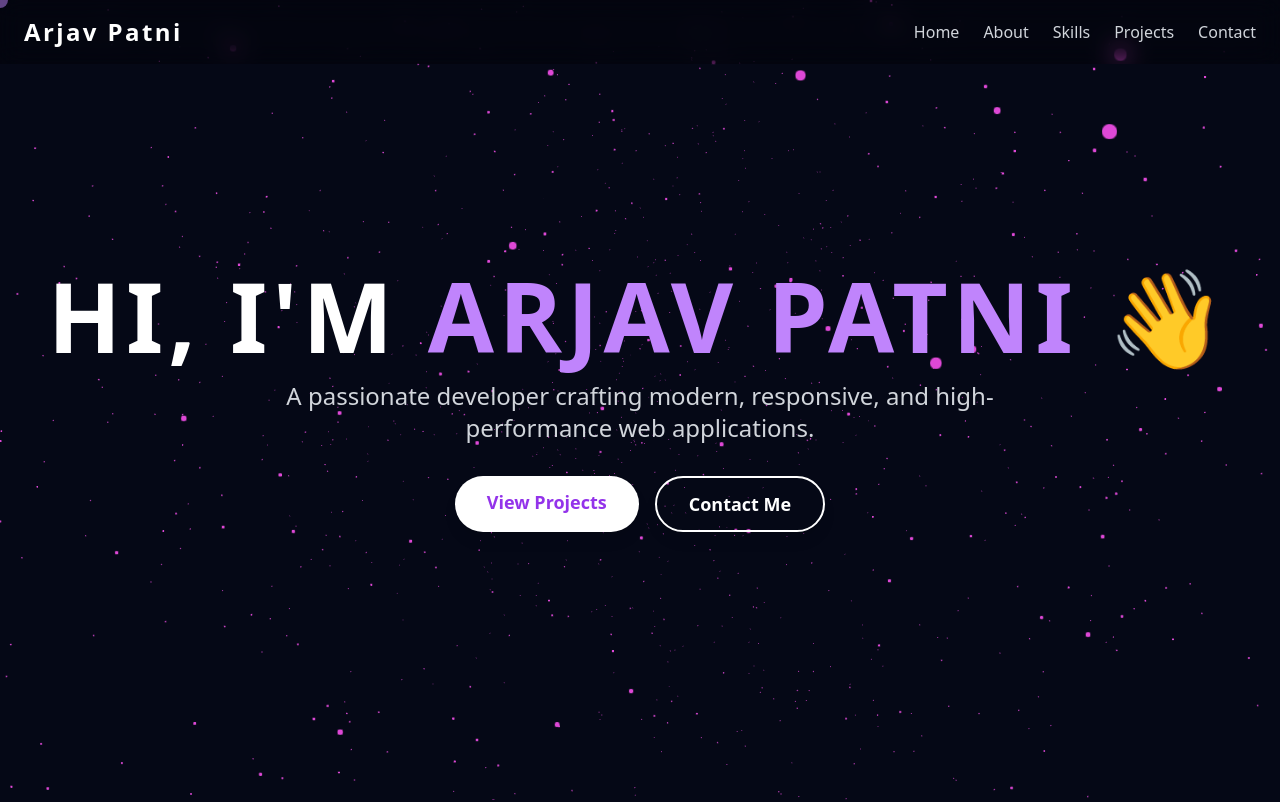
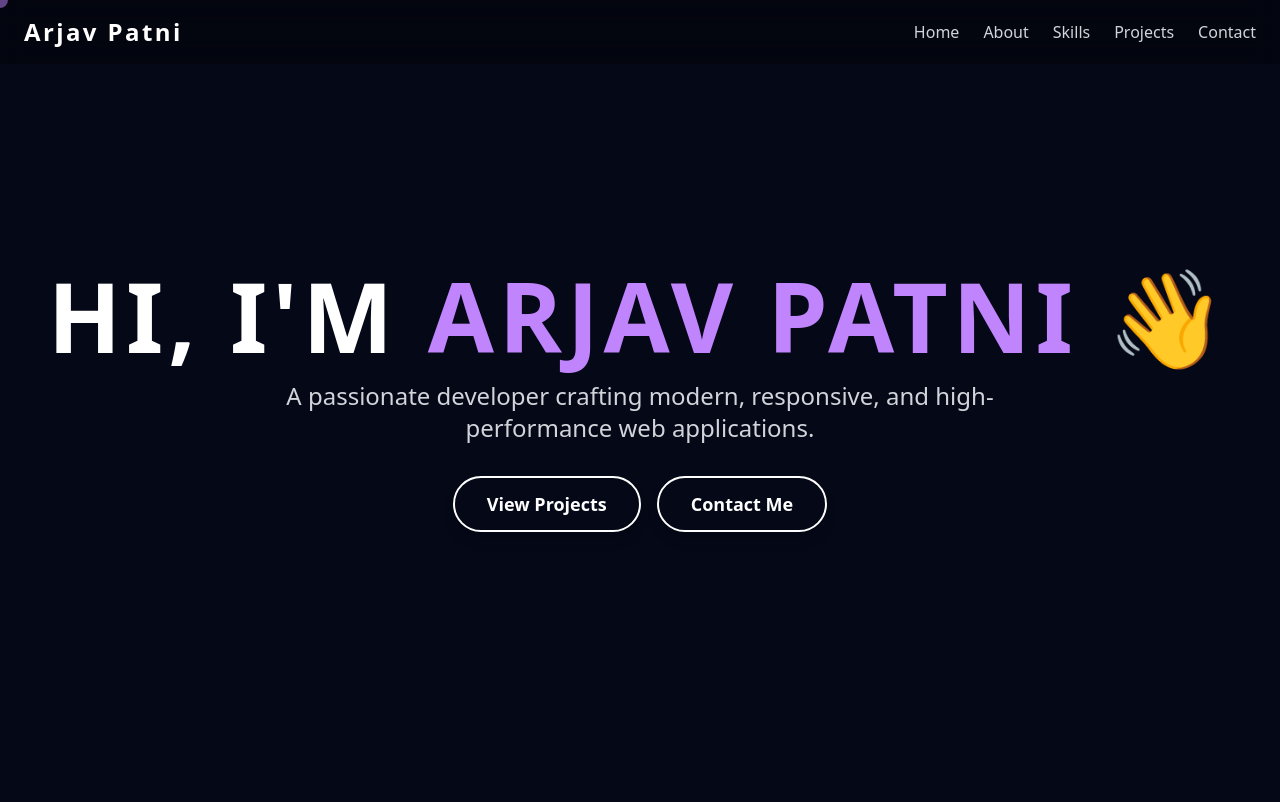
Before and after one commit to arjav007/my-portfolio, a React (Vite) app: page / in a window 1280 px wide. Shown: the top 802 px of the page. Built offline with nearby package versions, Linux system fonts and the light colour scheme.

Commit message:
add stars

```diff
--- a/src/components/Hero.jsx
+++ b/src/components/Hero.jsx
@@ -1,57 +1,16 @@
-import React, { Suspense, useState, useRef } from 'react';
-import { Canvas, useFrame } from '@react-three/fiber';
-import { Points, PointMaterial } from '@react-three/drei';
-import * as random from 'maath/random/dist/maath-random.esm';
+import React from 'react';
 import { motion } from 'framer-motion';
-
-// --- This is the 3D Starfield Background Component ---
-// It creates the interactive, futuristic particle effect.
-function Stars(props) {
-  const ref = useRef();
-  const [sphere] = useState(() => random.inSphere(new Float32Array(5000), { radius: 1.2 }));
-
-  useFrame((state, delta) => {
-    // Animate the rotation of the starfield
-    ref.current.rotation.x -= delta / 10;
-    ref.current.rotation.y -= delta / 15;
-
-    // Make the stars subtly react to the mouse position for an interactive feel
-    if(state.mouse.x && state.mouse.y){
-      ref.current.rotation.y += state.mouse.x * 0.005;
-      ref.current.rotation.x += state.mouse.y * 0.005;
-    }
-  });
-
-  return (
-    <group rotation={[0, 0, Math.PI / 4]}>
-      <Points ref={ref} positions={sphere} stride={3} frustumCulled={false} {...props}>
-        <PointMaterial
-          transparent
-          color="#9C27B0" // A futuristic purple color
-          size={0.004}
-          sizeAttenuation={true}
-          depthWrite={false}
-        />
-      </Points>
-    </group>
-  );
-}
+import StarsCanvas from './Stars.jsx'; // Import the new reusable component
 
 // --- This is the main Hero Component ---
-// It combines your text content with the 3D background.
+// It now imports the 3D background instead of defining it internally.
 export default function Hero() {
   return (
     <section id="hero" className="h-screen flex items-center justify-center text-center text-white relative overflow-hidden">
-      {/* Canvas for the 3D background */}
-      <div className="absolute top-0 left-0 w-full h-full z-0">
-        <Canvas camera={{ position: [0, 0, 1] }}>
-          <Suspense fallback={null}>
-            <Stars />
-          </Suspense>
-        </Canvas>
-      </div>
+      {/* The 3D background is now a self-contained component */}
+      <StarsCanvas />
 
-      {/* Your content, now layered on top of the 3D background */}
+      {/* Your content, layered on top of the 3D background */}
       <div className="z-10 px-4">
         <motion.h1
           initial={{ opacity: 0, y: -30 }}
@@ -79,7 +38,7 @@ export default function Hero() {
         >
           <a
             href="#projects"
-            className="px-8 py-3 bg-white text-purple-600 rounded-full text-lg font-semibold shadow-lg hover:scale-105 transition-transform duration-300"
+            className="px-8 py-3 bg-transparent border-2 border-white rounded-full text-lg font-semibold shadow-lg hover:bg-white hover:text-purple-600 transition-all duration-300"
           >
             View Projects
           </a>
--- /dev/null
+++ b/src/components/Stars.jsx
@@ -0,0 +1,50 @@
+import React, { useState, useRef, Suspense } from 'react';
+import { Canvas, useFrame } from '@react-three/fiber';
+import { Points, PointMaterial } from '@react-three/drei';
+import * as random from 'maath/random/dist/maath-random.esm';
+
+// This is the reusable 3D Starfield Background Component.
+// It creates the interactive, futuristic particle effect.
+function Starfield(props) {
+  const ref = useRef();
+  const [sphere] = useState(() => random.inSphere(new Float32Array(5000), { radius: 1.2 }));
+
+  useFrame((state, delta) => {
+    // Animate the rotation of the starfield
+    ref.current.rotation.x -= delta / 10;
+    ref.current.rotation.y -= delta / 15;
+
+    // Make the stars subtly react to the mouse position for an interactive feel
+    if(state.mouse.x && state.mouse.y){
+      ref.current.rotation.y += state.mouse.x * 0.005;
+      ref.current.rotation.x += state.mouse.y * 0.005;
+    }
+  });
+
+  return (
+    <group rotation={[0, 0, Math.PI / 4]}>
+      <Points ref={ref} positions={sphere} stride={3} frustumCulled={false} {...props}>
+        <PointMaterial
+          transparent
+          color="#9C27B0" // A futuristic purple color
+          size={0.004}
+          sizeAttenuation={true}
+          depthWrite={false}
+        />
+      </Points>
+    </group>
+  );
+}
+
+// This is the exported component that wraps the 3D canvas.
+export default function StarsCanvas() {
+  return (
+    <div className="w-full h-auto fixed inset-0 z-[-1]">
+      <Canvas camera={{ position: [0, 0, 1] }}>
+        <Suspense fallback={null}>
+          <Starfield />
+        </Suspense>
+      </Canvas>
+    </div>
+  )
+}
--- a/src/pages/AboutPage.jsx
+++ b/src/pages/AboutPage.jsx
@@ -1,9 +1,10 @@
 import React from 'react';
 
-// Import the sections you want to display on this page
+// Import the sections and the new animation component
 import Education from '../components/Education.jsx';
 import Achievements from '../components/Achievements.jsx';
 import AnimatedSection from '../components/AnimatedSection.jsx';
+import StarsCanvas from '../components/Stars.jsx'; // Import the starfield animation
 
 // This is the new, dedicated page for your detailed "About" information.
 export default function AboutPage({ setPage }) {
@@ -13,8 +14,13 @@ export default function AboutPage({ setPage }) {
   }, []);
 
   return (
-    <div className="bg-[#050816] min-h-screen pt-24">
-      <div className="container mx-auto px-6">
+    <div className="relative z-0">
+      {/* Add the starfield animation to the background */}
+      <StarsCanvas />
+
+      {/* The main content now has a transparent background to show the animation */}
+      <div className="bg-transparent min-h-screen pt-24">
+        <div className="container mx-auto px-6 relative z-10">
           {/* Back Button to navigate to the homepage */}
           <AnimatedSection>
             <button
@@ -30,5 +36,6 @@ export default function AboutPage({ setPage }) {
           <Achievements />
         </div>
       </div>
+    </div>
   );
 }
```
Lines whose indentation alone changed are shown as unchanged.
